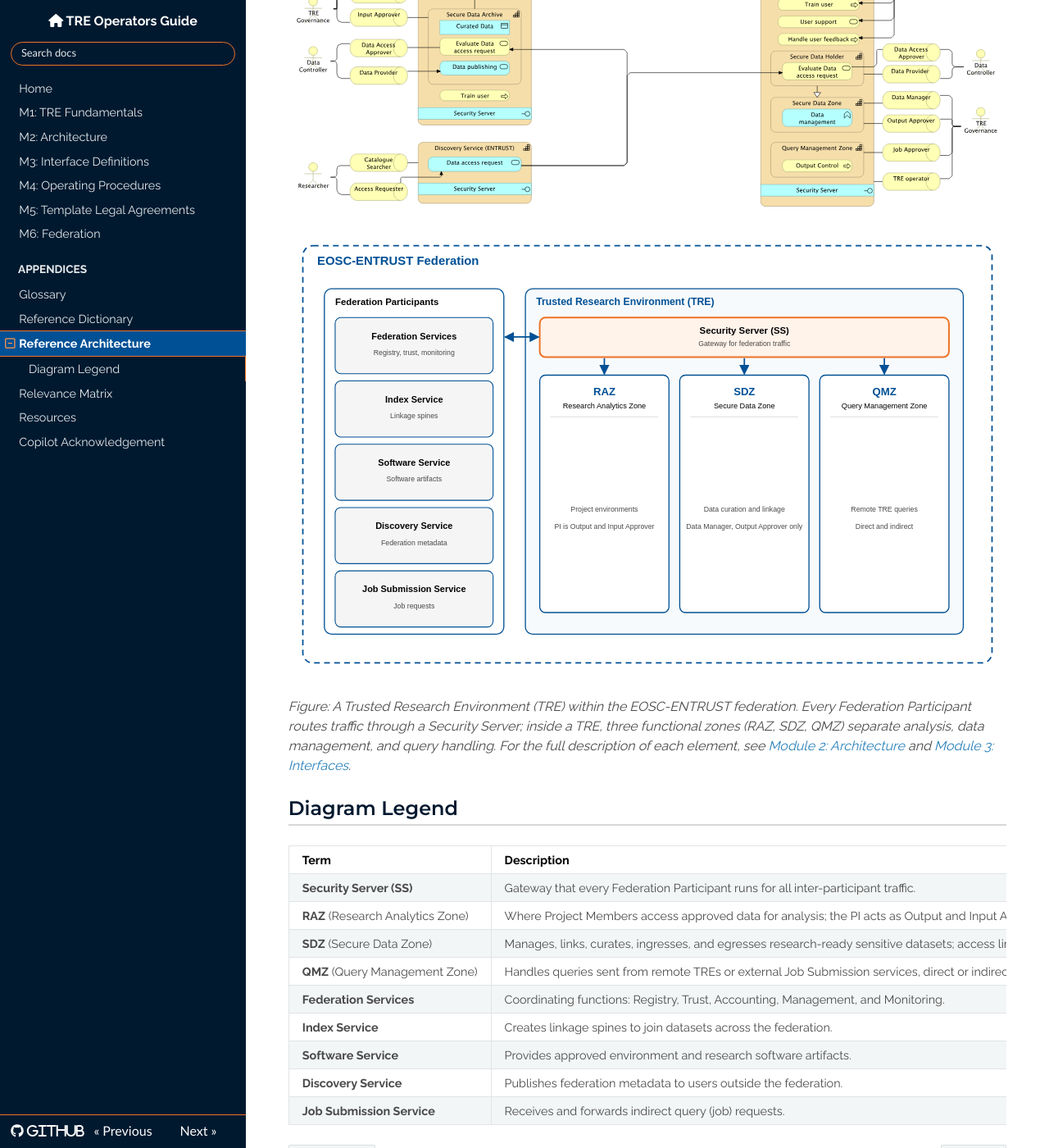
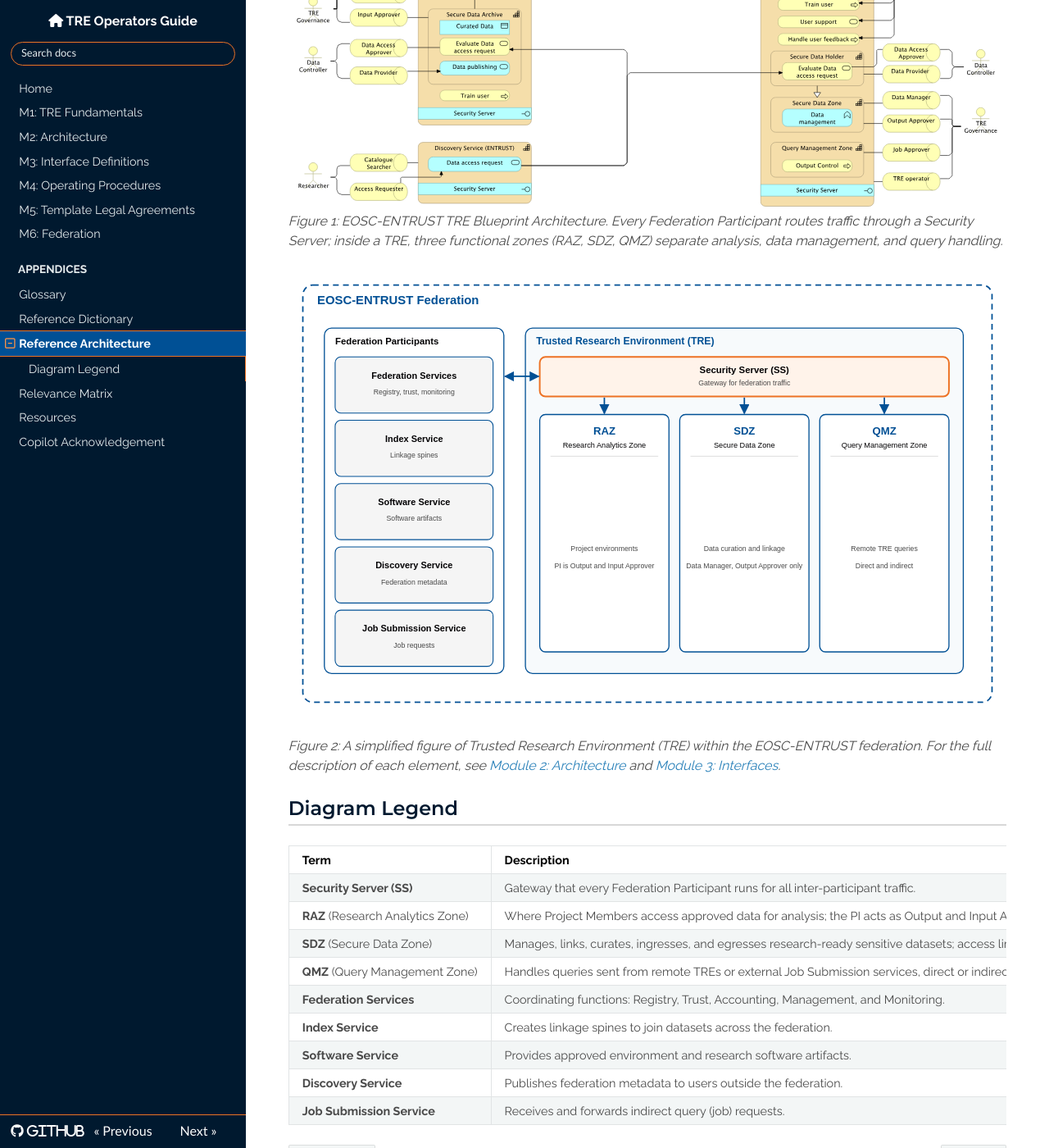
Before and after one commit to unioslo/tre-operators-docs, an MkDocs documentation site: the page built from docs/appendices/reference-architecture.md, in a window 1280 px wide and 1400 px high, scrolled down 577 px. Shown: the whole window at 82% size. Built offline with MkDocs 1.6.1, drawn with Linux system fonts in a browser that asks for light colours; nearby versions of some CDN libraries.

Commit message:
Revise figure captions in reference architecture
Updated figure captions for clarity and consistency.

```diff
--- a/docs/appendices/reference-architecture.md
+++ b/docs/appendices/reference-architecture.md
@@ -1,9 +1,10 @@
 # Reference Architecture
 ![EOSC-ENTRUST TRE Blueprint Architecture](../images/blueprint_architecture.svg)
+*Figure 1: EOSC-ENTRUST TRE Blueprint Architecture. Every Federation Participant routes traffic through a Security Server; inside a TRE, three functional zones (RAZ, SDZ, QMZ) separate analysis, data management, and query handling.*
 
 ![EOSC-ENTRUST TRE Architecture](../images/tre_architecture.svg)
 
-*Figure: A Trusted Research Environment (TRE) within the EOSC-ENTRUST federation. Every Federation Participant routes traffic through a Security Server; inside a TRE, three functional zones (RAZ, SDZ, QMZ) separate analysis, data management, and query handling. For the full description of each element, see [Module 2: Architecture](../modules/architecture/index.md) and [Module 3: Interfaces](../modules/interfaces/index.md).*
+*Figure 2: A simplified figure of Trusted Research Environment (TRE) within the EOSC-ENTRUST federation.  For the full description of each element, see [Module 2: Architecture](../modules/architecture/index.md) and [Module 3: Interfaces](../modules/interfaces/index.md).*
 
 ## Diagram Legend
 
```
